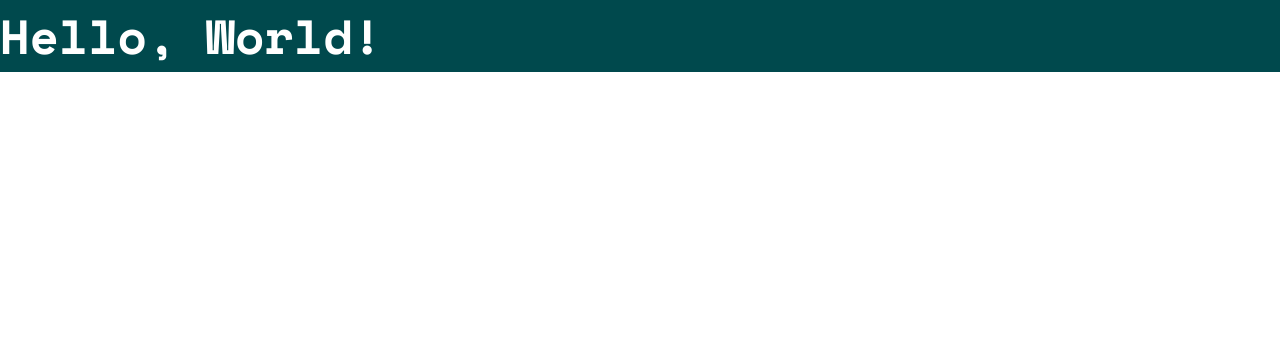
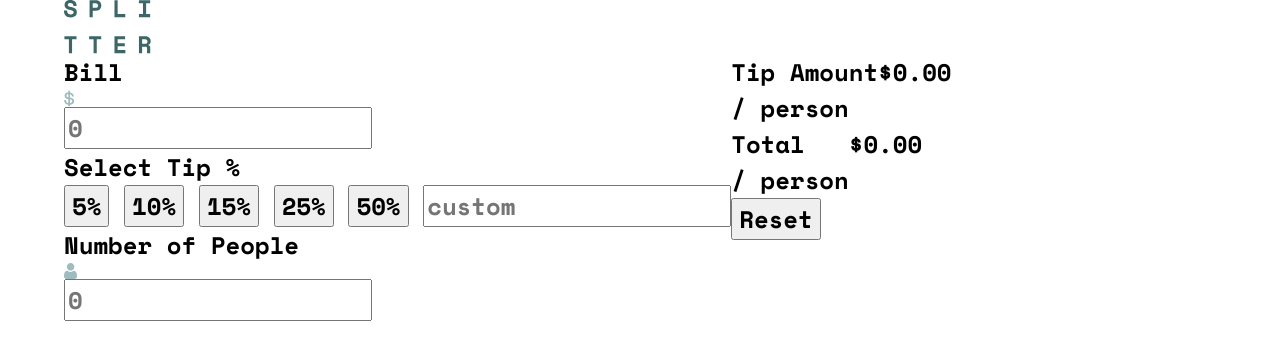
Before and after one commit to JuanMartinRivas/tip-calculator-app-main, a website built with Parcel: page index.html in a window 1280 px wide. Built offline with nearby package versions, Linux system fonts and the light colour scheme.

Commit message:
Writing basic HTML

```diff
--- a/index.html
+++ b/index.html
@@ -11,7 +11,52 @@
 </head>
 
 <body>
-  <h1>Hello, World!</h1>
+  <main>
+    <div class="container">
+      <img src="images/logo.svg" alt="Splitter logo" class="logo">
+      <div class="card">
+        <div class="row">
+          <div class="col-left">
+            <form action="" class="form">
+              <label for="bill" class="label">Bill</label>
+              <div class="input-wrapper">
+                <label for="bill" class="icon"><img src="images/icon-dollar.svg" alt="Dollar sign icon"></label>
+                <input type="text" id="bill" class="input" placeholder="0">
+              </div>
+              <p class="label">Select Tip %</p>
+              <div class="grid">
+                <button class="percenteage-btn">5%</button>
+                <button class="percenteage-btn">10%</button>
+                <button class="percenteage-btn">15%</button>
+                <button class="percenteage-btn">25%</button>
+                <button class="percenteage-btn">50%</button>
+                <input type="text" class="percenteage-input" placeholder="custom">
+              </div>
+              <label for="people-number" class="label">Number of People</label>
+              <p class="error-message"></p>
+              <div class="input-wrapper">
+                <label for="people-number" class="icon"><img src="images/icon-person.svg" alt="Person icon"></label>
+                <input type="text" id="people-number" class="input" placeholder="0">
+              </div>
+            </form>
+          </div>
+          <div class="col-right">
+            <div class="card card--green">
+              <div class="row">
+                <p class="result-label">Tip Amount <br><span class="smaller">/ person</span></p>
+                <p id="tip-amount" class="result-number">$0.00</p>
+              </div>
+              <div class="row">
+                <p class="result-label">Total <br><span class="smaller">/ person</span></p>
+                <p id="total-amount" class="result-number">$0.00</p>
+              </div>
+              <button class="reset-btn">Reset</button>
+            </div>
+          </div>
+        </div>
+      </div>
+    </div>
+  </main>
 </body>
 
 <!-- <div class="attribution">
```
